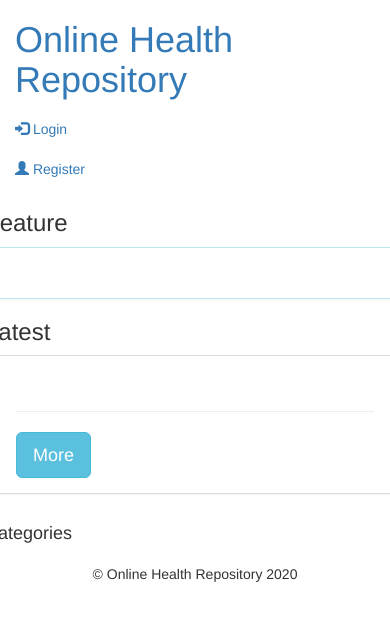
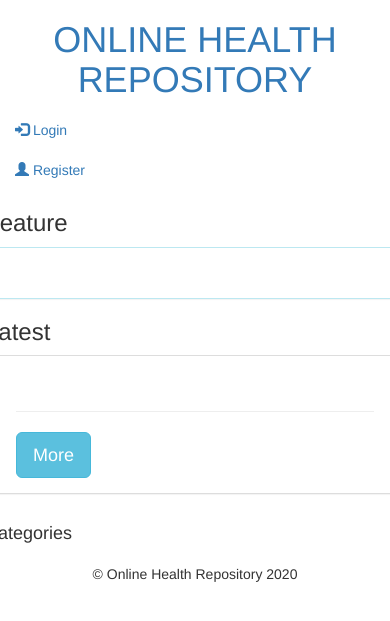
Before and after one commit to moshthepitt/ohr, a Django app: template templates/home.html in a window 390 px wide. Shown: the top 621 px of the page. Run offline with Django 3.2, Linux system fonts and the light colour scheme; the template is opened without the code that fills it, so the values that code supplies are empty; some libraries are stand-ins or nearby versions.

Commit message:
Restructure base template
- Make it possible to make very custom home page
- Center site logo text

```diff
--- a/templates/vega_admin/badmin/base.html
+++ b/templates/vega_admin/badmin/base.html
@@ -26,10 +26,10 @@
     <div class="header">
        <div class="container">
           <div class="row">
-             <div class="col-md-5 pull-left">
+             <div class="col-md-12 pull-left text-center">
                 <!-- Logo -->
                 <div class="logo">
-                   <h1><a href="/">Online Health Repository</a></h1>
+                   <h1><a href="/">ONLINE HEALTH REPOSITORY</a></h1>
                 </div>
              </div>
              <div class="clearfix"></div>
@@ -38,10 +38,7 @@
     </div>
     <div class="page-content">
       <div class="row">
-        <div class="col-md-2">
-          {% include "sidebar.html" %}
-        </div>
-        <div class="col-md-10">
+        <div class="col-md-10 col-md-offset-2">
           {% block messages %}
           <div class="row">
             <div class="col-md-12">
@@ -56,6 +53,16 @@
             </div>
           </div>
           {% endblock %}
+        </div>
+      </div>
+      <div class="row">
+        {% block root_content %}
+          {% block sidebar_content %}
+            <div class="col-md-2">
+              {% include "sidebar.html" %}
+            </div>
+          {% endblock %}
+            <div class="col-md-10">
               {% block page_content %}
               <div class="row page-content">
                 <div class="col-md-12 panel-info">
@@ -68,6 +75,7 @@
               </div>
               {% endblock %}
             </div>
+        {% endblock %}
       </div>
     </div>
     <footer>
```
Lines whose indentation alone changed are shown as unchanged.
